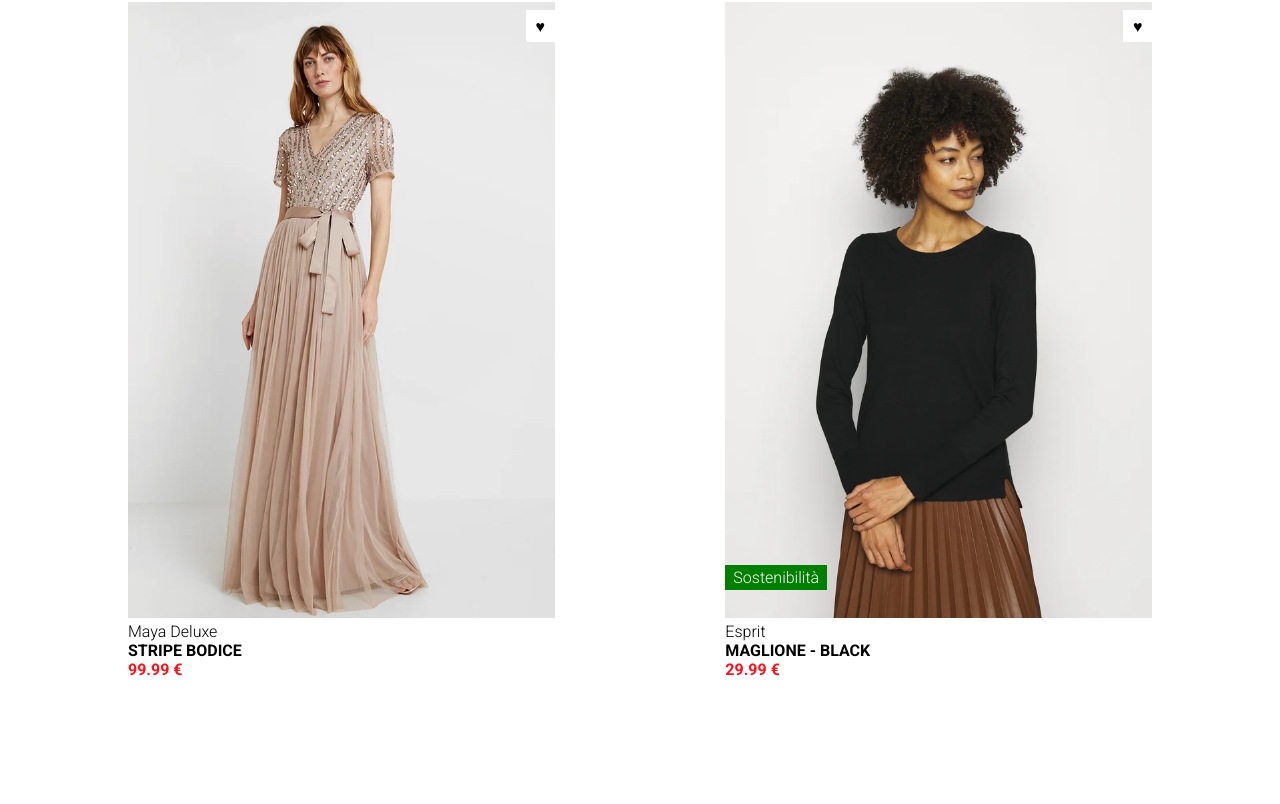
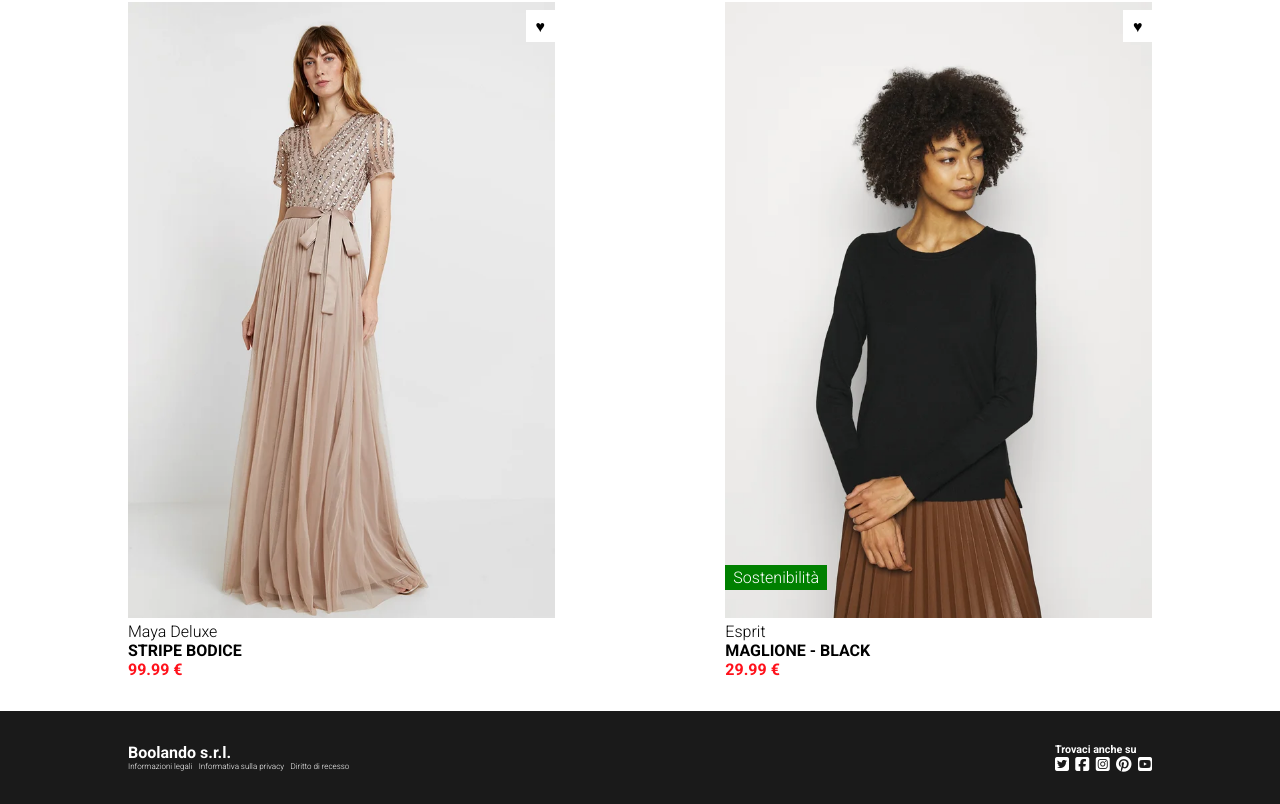
Before and after one commit to PaoloMarzocchi/vite-boolando, a Vue app: page / in a window 1280 px wide. Shown: the part 1512-2316 px from the top of the page. Before the commit the page ends 2223 px from the top, so only its background shows below. Built offline with nearby package versions, Linux system fonts and the light colour scheme.

Commit message:
add footer component and footer partials

```diff
--- a/src/App.vue
+++ b/src/App.vue
@@ -1,12 +1,14 @@
 <script>
 import AppHeader from "./components/AppHeader.vue";
 import AppMain from "./components/AppMain.vue";
+import AppFooter from "./components/AppFooter.vue";
 
 export default {
   name: 'App',
   components: {
     AppHeader,
     AppMain,
+    AppFooter,
   }
 }
 </script>
@@ -14,6 +16,7 @@ export default {
 <template>
   <AppHeader></AppHeader>
   <AppMain></AppMain>
+  <AppFooter></AppFooter>
 </template>
 
 <style></style>
--- /dev/null
+++ b/src/assets/scss/partials/_footer.scss
@@ -0,0 +1,24 @@
+@use 'variables' as *;
+
+.site-footer {
+    background-color: $bool-footer;
+    color: $bool-light;
+    padding: 2rem 0;
+
+    .container {
+        justify-content: space-between;
+
+        .business {
+
+            .business-info {
+                font-size: 0.5rem;
+                gap: 0.4rem;
+            }
+        }
+
+
+        .social-icons {
+            gap: 0.4rem;
+        }
+    }
+}
--- a/src/assets/scss/style.scss
+++ b/src/assets/scss/style.scss
@@ -2,3 +2,4 @@
 @use './partials/header';
 @use './partials/main';
 @use './partials/cards';
+@use './partials/footer';
--- /dev/null
+++ b/src/components/AppFooter.vue
@@ -0,0 +1,35 @@
+<script>
+export default {
+    name: 'AppFooter',
+}
+</script>
+
+<template>
+    <footer class="site-footer">
+        <div class="container d-flex">
+
+            <section class="business">
+                <h4> Boolando s.r.l.</h4>
+                <ul class="business-info d-flex">
+                    <li>Informazioni legali</li>
+                    <li>Informativa sulla privacy</li>
+                    <li>Diritto di recesso</li>
+                </ul>
+            </section>
+
+            <div class="social">
+                <h6>Trovaci anche su</h6>
+                <div class="social-icons d-flex">
+                    <i class="fa-brands fa-square-twitter" style="color: #ffffff;"></i>
+                    <i class="fa-brands fa-square-facebook" style="color: #ffffff;"></i>
+                    <i class="fa-brands fa-square-instagram" style="color: #ffffff;"></i>
+                    <i class="fa-brands fa-pinterest" style="color: #ffffff;"></i>
+                    <i class="fa-brands fa-square-youtube" style="color: #ffffff;"></i>
+                </div>
+            </div>
+        </div>
+    </footer>
+
+</template>
+
+<style></style>
```
